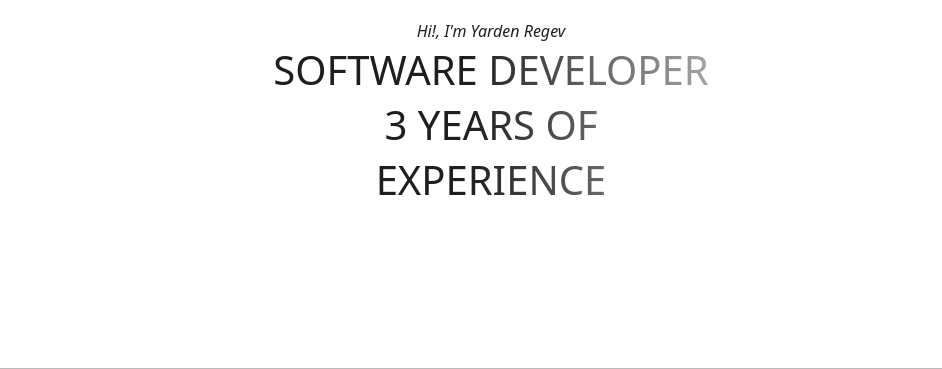
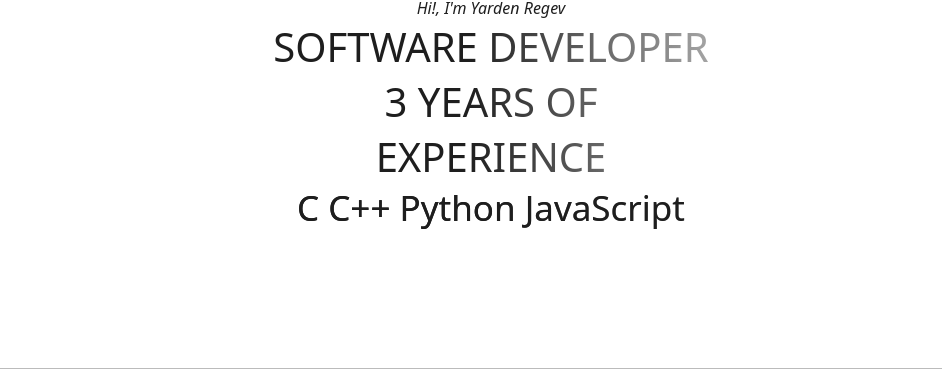
Before and after one commit to Yardenregev/portfolio_website, an Astro site: page / in a window 1280 px wide. Shown: the part 431-800 px from the top of the page, without its empty margins (149-1091 px from the left). Built offline with nearby package versions, Linux system fonts and the light colour scheme; Astro itself is replaced by a stand-in of ours.

Commit message:
added coding languages descriptions and resume display option

```diff
--- a/src/components/Navbar.astro
+++ b/src/components/Navbar.astro
@@ -3,7 +3,7 @@
     <ul>
         <li><a href="https://www.linkedin.com/in/yarden-regev-6613261b7" target="_blank">Linkedin</a></li>
         <!-- TODO: prettify GitHub --><li><a href="https://github.com/Yardenregev/Projects" target="_blank">Github</a></li>
-        <!-- TODO add resume download --><li><a href="#" target="_blank">Resume</a></li>
+        <li><a href="yarden_regev_resume.pdf" target="_blank">Resume</a></li>
         <li class="contact-btn"><a href="mailto:yardenregev11@gmail.com">Email me!</a></li>
     </ul>
 </nav>
--- /dev/null
+++ b/src/components/SecondaryTitle.astro
@@ -0,0 +1,21 @@
+---
+const { text } = Astro.props
+---
+
+<h3 class="title">
+    {text}
+</h3>
+
+<style>
+    h3 {
+        max-width: 650px;
+        font-size: 35px;
+        margin: 0;
+        color: #1e1e1e;
+        text-align: center;
+        font-weight: 500;
+        background: linear-gradient(89.56deg, #1E1E1E 44.7%, rgba(30, 30, 30, 0) 137.42%);
+        -webkit-background-clip: text;
+        background-clip: text;
+    }
+</style>
--- a/src/pages/index.astro
+++ b/src/pages/index.astro
@@ -6,6 +6,7 @@ import Navbar from "../components/Navbar.astro";
 import ProjectCard from "../components/ProjectCard.astro";
 import SkillCard from "../components/SkillCard.astro";
 import Title from "../components/Title.astro";
+import SecondaryTitle from '../components/SecondaryTitle.astro';
 ---
 
 <Layout title="Yarden Regev">
@@ -17,6 +18,7 @@ import Title from "../components/Title.astro";
 					<p>Hi!, I'm Yarden Regev</p>
 					<Title text='Software Developer'/>
 					<Title text='3 years of experience'/>
+					<SecondaryTitle text='C C++ Python JavaScript'/>
 					<!-- TODO Add C, C++, Python and JavaScript -->
 				</article>
 			</section>
```
Also changed, not shown: 1 other file.
